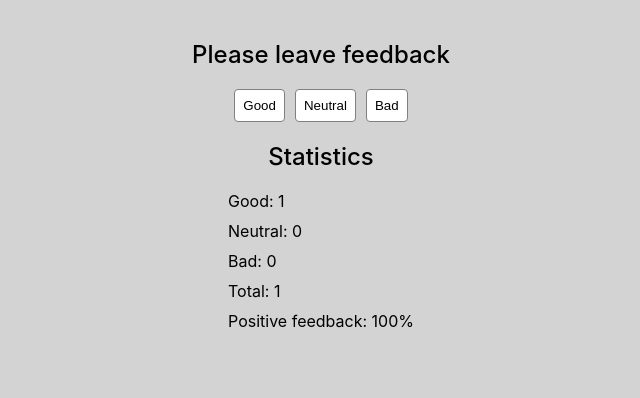
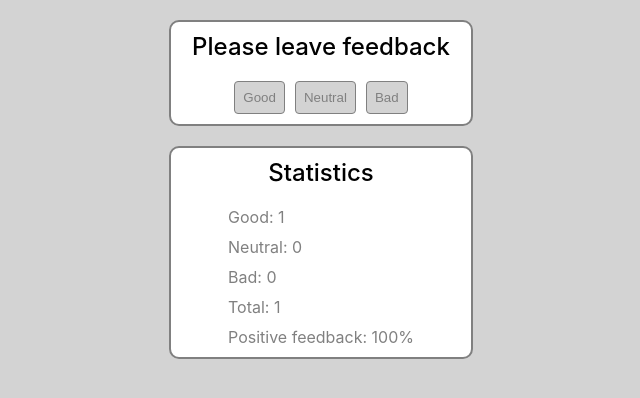
Before and after one commit to DimaMen265/goit-react-hw-02-feedback, a React (Create React App) app: page / in a window 1280 px wide. Both pictures are taken after a click on the button "Good". Shown: the top 398 px of the page, without its empty margins (319-959 px from the left). Built offline with nearby package versions, Linux system fonts and the light colour scheme.

Commit message:
Update style

```diff
--- a/src/components/FeedbackOptions/FeedbackOptions.module.css
+++ b/src/components/FeedbackOptions/FeedbackOptions.module.css
@@ -5,9 +5,9 @@
 
 .buttons {
   cursor: pointer;
-  background-color: white;
+  background-color: lightgray;
   border: 1px solid gray;
-  color: black;
+  color: gray;
   border-radius: 4px;
   padding: 8px;
   transition: background-color 250ms linear, border 250ms linear,
--- a/src/components/Section/Section.module.css
+++ b/src/components/Section/Section.module.css
@@ -1,14 +1,19 @@
 .wrapper {
-  margin: 0 auto;
+  padding: 10px 20px;
+  margin: 0 auto 20px;
   display: flex;
   flex-direction: column;
   justify-content: center;
   align-items: center;
+  width: 260px;
+  background-color: white;
+  border: 2px solid gray;
+  border-radius: 10px;
 }
 
 .title {
   font-weight: 500;
   display: block;
   text-align: center;
-  margin: 20px 0;
+  margin-bottom: 20px;
 }
--- a/src/components/Statistics/Statistics.jsx
+++ b/src/components/Statistics/Statistics.jsx
@@ -4,19 +4,19 @@ export const Statistics = ({ good, neutral, bad, total, positivePercentage }) =>
     return (
         <ul className={styles.listStatistics}>
             <li>
-                <p>Good: {good}</p>
+                <p className={styles.text}>Good: {good}</p>
             </li>
             <li>
-                <p>Neutral: {neutral}</p>
+                <p className={styles.text}>Neutral: {neutral}</p>
             </li>
             <li>
-                <p>Bad: {bad}</p>
+                <p className={styles.text}>Bad: {bad}</p>
             </li>
             <li>
-                <p>Total: {total}</p>
+                <p className={styles.text}>Total: {total}</p>
             </li>
             <li>
-                <p>Positive feedback: {positivePercentage}%</p>
+                <p className={styles.text}>Positive feedback: {positivePercentage}%</p>
             </li>
         </ul>
     );
--- a/src/components/Statistics/Statistics.module.css
+++ b/src/components/Statistics/Statistics.module.css
@@ -3,3 +3,7 @@
   flex-direction: column;
   gap: 10px;
 }
+
+.text {
+  color: gray;
+}
--- a/src/index.css
+++ b/src/index.css
@@ -2,7 +2,7 @@
 
 body {
   background-color: lightgray;
-  padding: 20px;
+  padding: 20px 20px 0;
   margin: 0;
   font-family: -apple-system, BlinkMacSystemFont, 'Segoe UI', 'Roboto', 'Oxygen',
     'Ubuntu', 'Cantarell', 'Fira Sans', 'Droid Sans', 'Helvetica Neue',
```
